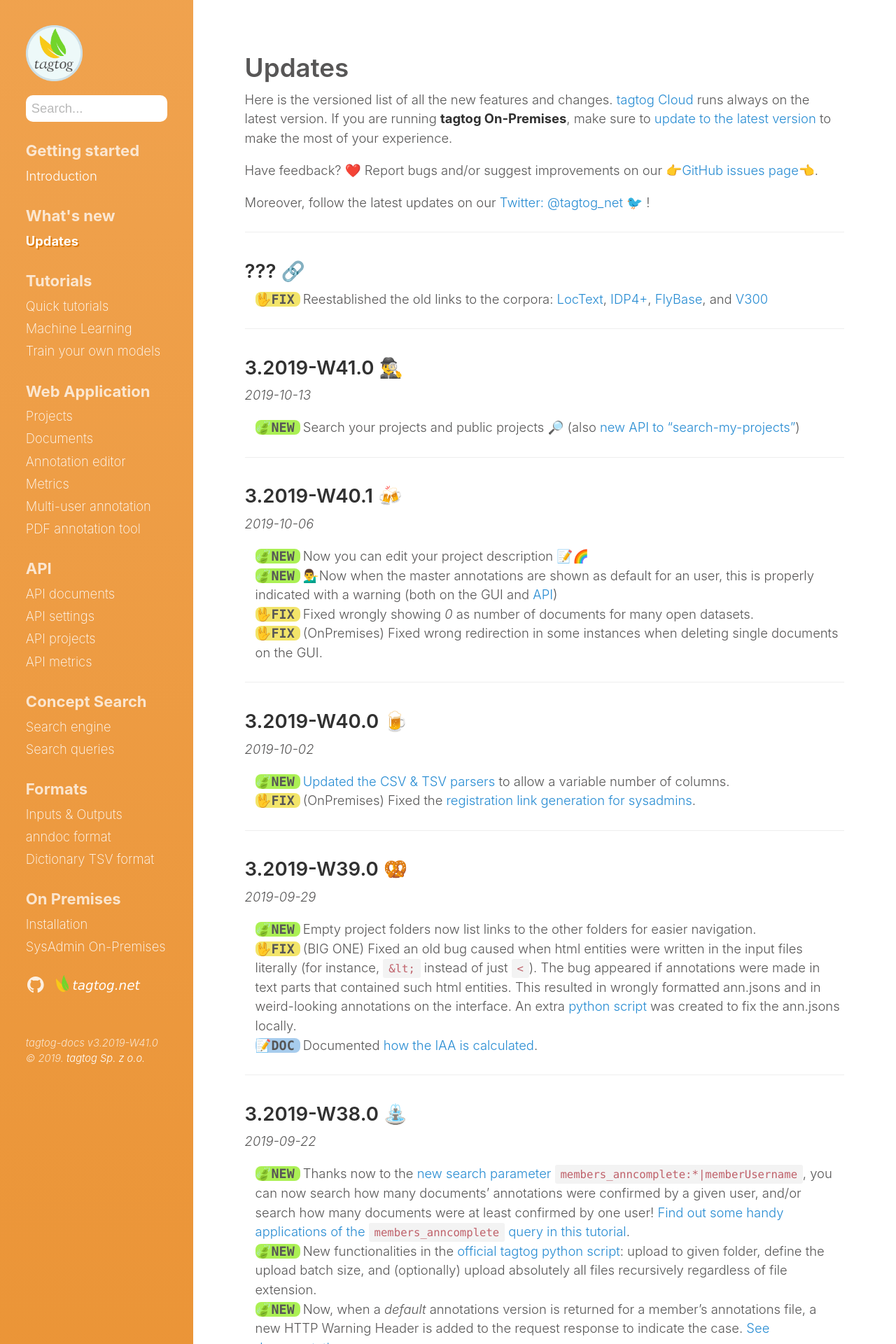
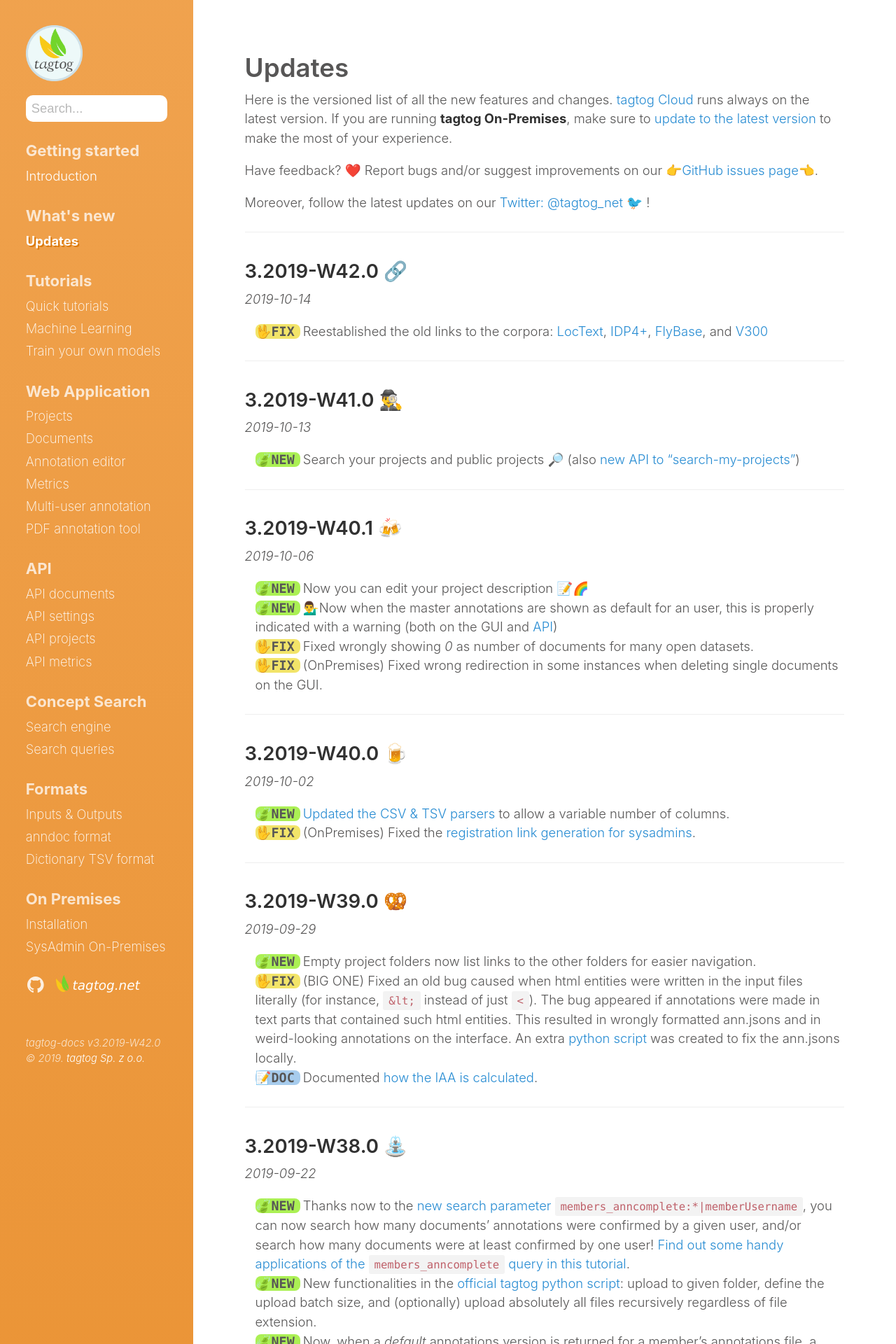
Before and after one commit to tagtogorg/tagtog-doc, a Jekyll site: the page built from updates.md, in a window 1280 px wide. Shown: the top 1920 px of the page at 70% size. Built offline with Jekyll 4.4.1, drawn with Linux system fonts in a browser that asks for light colours; nearby versions of some CDN libraries; emoji names are drawn with the system emoji font; some of the changed text lies outside the part shown.

Commit message:
Bump version: 3.2019-W42.0 🔗

```diff
--- a/_config.yml
+++ b/_config.yml
@@ -71,7 +71,7 @@ plugins:
   - jemoji
 
 # Custom vars
-version: 3.2019-W41.0
+version: 3.2019-W42.0
 sidebar_home_link: true
 search_page: false
 # sidebar_blog_link:  '/blog'   # By default, your home page is your blog
--- a/updates.md
+++ b/updates.md
@@ -14,7 +14,8 @@ Moreover, follow the latest updates on our [Twitter: @tagtog_net 🐦](https://t
 
 ---
 
-## ??? 🔗
+## 3.2019-W42.0 🔗
+_2019-10-14_
 
 <ul class="updates">
   <li class="fix"><span markdown="1">Reestablished the old links to the corpora: [LocText](https://www.tagtog.net/jmcejuela/LocText/-settings), [IDP4+](https://www.tagtog.net/jmcejuela/IDP4plus/-settings), [FlyBase](https://www.tagtog.net/FlyBase/FlyBase_PLOS-BioCreativeIV_Corpus/-settings), and [V300](https://www.tagtog.net/helencook/V300/-settings)</span></li>
```
Also changed, not shown: 1 other file.
